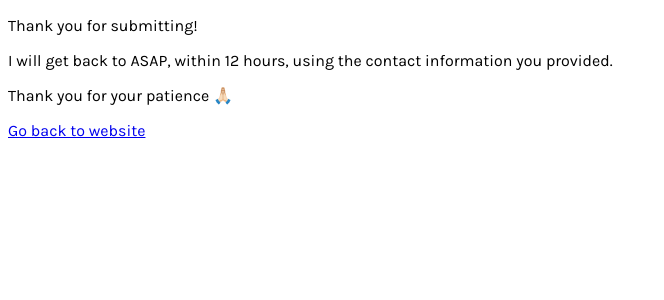
After one commit to Krammy/childcare-replacement-website, a Flask app: page /success in a window 1280 px wide. The commit adds this page. Shown: the top 300 px of the page, without its empty margins (0-664 px from the left). Run offline with Flask 3, Linux system fonts and the light colour scheme.

Commit message:
added success page

```diff
--- a/app.py
+++ b/app.py
@@ -4,7 +4,11 @@ app = Flask(__name__)
 
 @app.route('/')
 def home():
-    return render_template('layout.html')
+    return render_template('home.html')
+
+@app.route('/success')
+def success():
+    return render_template('success.html')
 
 if __name__ == "__main__":
     app.run(port=8000, debug=True)
--- a/templates/layout.html
+++ b/templates/layout.html
@@ -9,22 +9,7 @@
         <link rel="stylesheet" href="static/style.css">
     </head>
     <body>
-        <div class="wrapper">
-            <div class="wrapper-contents">
-                {% include 'header.html' %}
-                {% include 'pricing.html' %}
-                {% include 'security.html' %}
-                {% include 'book-button.html' %}
-                {% include 'reviews.html' %}
-                {% include 'book-button.html' %}
-                {% include 'availability.html' %}
-                {% include 'system.html' %}
-                {% include 'qualifications.html' %}
-                {% include 'experience.html' %}
-                <hr class="phoneOnly" />
-                {% include 'booking.html' %}
-            </div>
-        </div>
-        <script src="{{ url_for('static', filename='scripts.js') }}"></script>
+        {% block body %}
+        {% endblock %}
     </body>
 </html>
--- /dev/null
+++ b/templates/success.html
@@ -0,0 +1,8 @@
+{% extends 'layout.html' %}
+
+{% block body %}
+<p>Thank you for submitting!</p>
+<p>I will get back to ASAP, within 12 hours, using the contact information you provided.</p>
+<p>Thank you for your patience 🙏🏻</p>
+<a href="/">Go back to website</a>
+{% endblock %}
```
Also changed, not shown: templates/home.html (added, +21 -0 lines).
